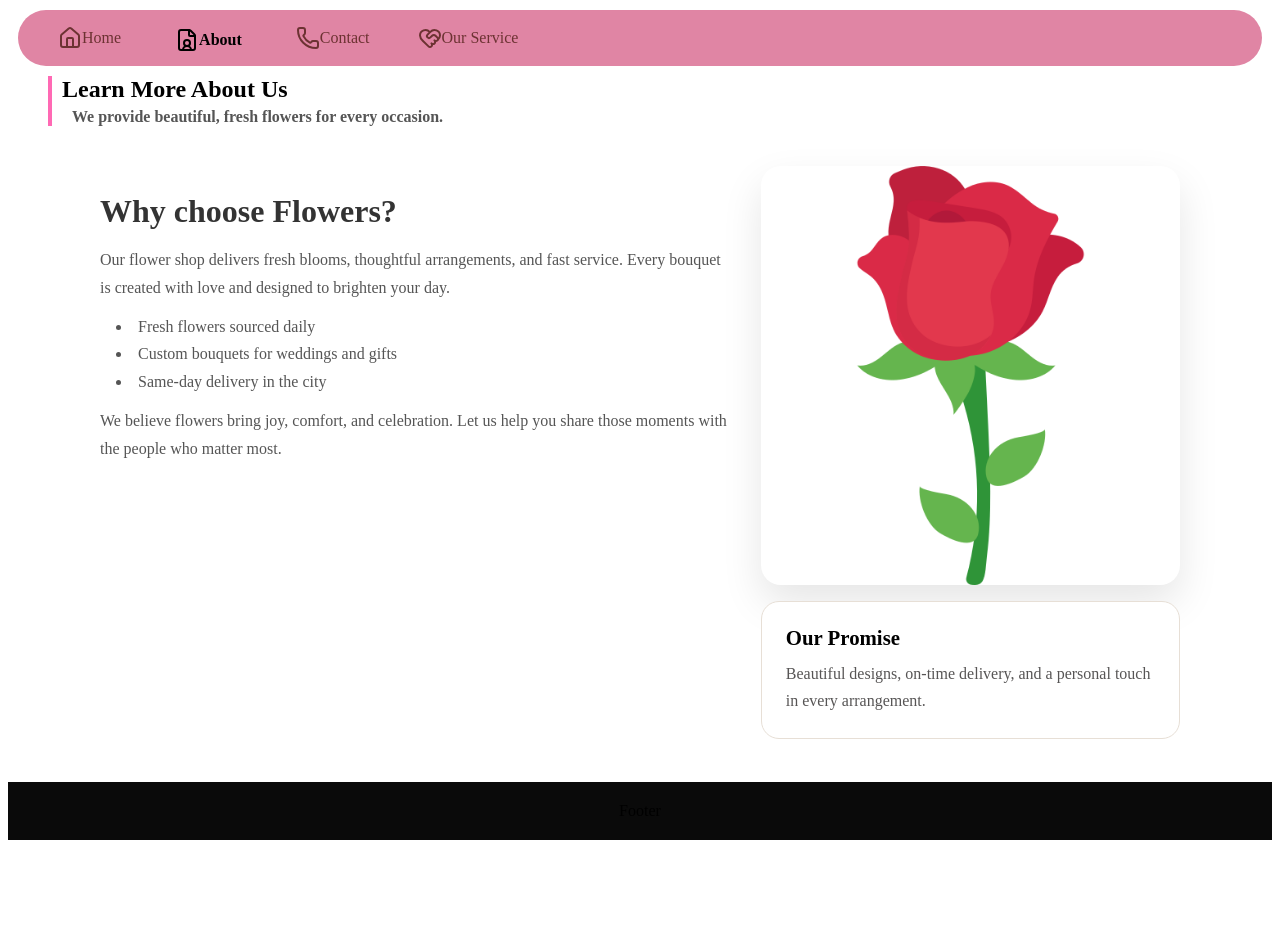
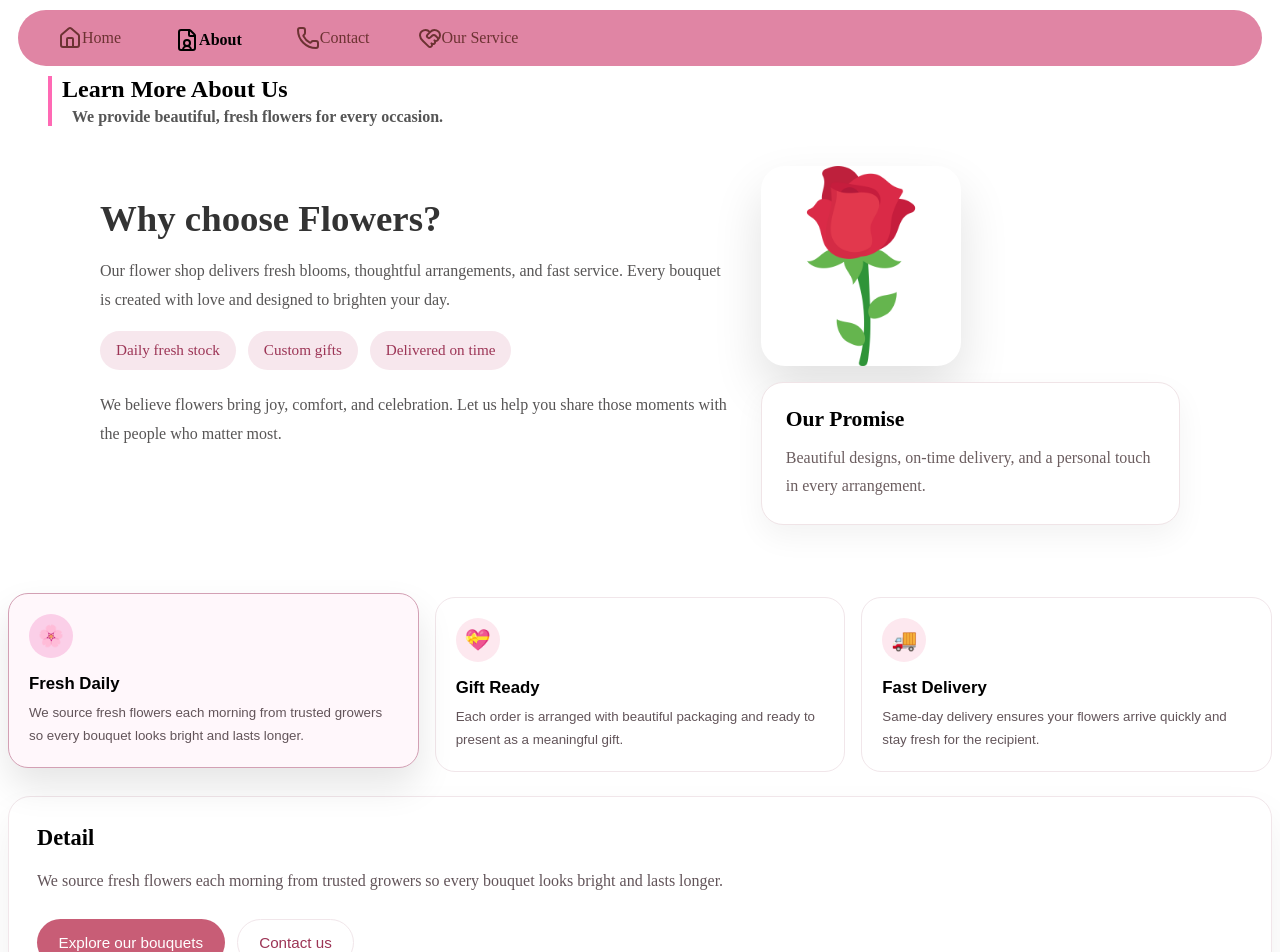
Before and after one commit to snehamore23/Flowers-shop-react-app, a React (Vite) app in the folder Desktop/Flowers/: page /about in a window 1280 px wide. Shown: the top 952 px of the page. Before the commit the page ends 848 px from the top, so only its background shows below. Built offline with nearby package versions, Linux system fonts and the light colour scheme.

Commit message:
not found done

```diff
--- a/Desktop/Flowers/src/views/About/About.css
+++ b/Desktop/Flowers/src/views/About/About.css
@@ -13,60 +13,186 @@
 }
 
 .about-text h2 {
-  font-size: 2rem;
+  font-size: 2.3rem;
   margin-bottom: 1rem;
 }
 
 .about-text p {
-  line-height: 1.75;
+  line-height: 1.85;
   margin-bottom: 1rem;
-  color: #555;
+  color: #575555;
 }
 
-.about-text ul {
-  list-style: disc inside;
-  margin: 1rem 0;
-  padding-left: 1rem;
-  color: #555;
+.about-highlights {
+  display: flex;
+  flex-wrap: wrap;
+  gap: 0.75rem;
+  margin: 1rem 0 1.25rem;
 }
 
-.about-text li {
-  margin-bottom: 0.6rem;
+.highlight-pill {
+  background: #f7e7ed;
+  color: #9c3455;
+  padding: 0.65rem 1rem;
+  border-radius: 999px;
+  font-size: 0.95rem;
 }
 
 .about-image-card {
   display: grid;
   gap: 1rem;
+  max-width: 420px;
+  justify-self: end;
 }
 
 .about-image-card img {
-  width: 100%;
-  border-radius: 20px;
+  width: 200px;
+  max-height: 300px;
+  border-radius: 24px;
   object-fit: cover;
-  min-height: 320px;
-  box-shadow: 0 18px 40px rgba(0, 0, 0, 0.1);
+  box-shadow: 0 24px 50px rgba(0, 0, 0, 0.12);
 }
 
 .about-card {
   background: #fff;
-  border: 1px solid #e7dfd6;
-  border-radius: 18px;
+  border: 1px solid #f0e4e7;
+  border-radius: 22px;
   padding: 1.5rem;
+  box-shadow: 0 12px 30px rgba(0, 0, 0, 0.05);
 }
 
 .about-card h3 {
-  margin: 0 0 0.6rem;
-  font-size: 1.3rem;
+  margin: 0 0 0.75rem;
+  font-size: 1.35rem;
 }
 
 .about-card p {
   margin: 0;
-  color: #575555;
+  color: #6b5d5f;
+  line-height: 1.75;
+}
+
+.feature-section {
+  margin-top: 3rem;
+  display: grid;
+  gap: 1.5rem;
+}
+
+.feature-grid {
+  display: grid;
+  grid-template-columns: repeat(3, minmax(0, 1fr));
+  gap: 1rem;
+}
+
+.feature-card {
+  background: #ffffff;
+  border: 1px solid #f1e6ea;
+  border-radius: 20px;
+  padding: 1.25rem;
+  text-align: left;
+  cursor: pointer;
+  transition: transform 0.2s ease, border-color 0.2s ease, box-shadow 0.2s ease, background 0.2s ease;
+}
+
+.feature-card:hover,
+.feature-card.active {
+  transform: translateY(-4px);
+  border-color: #d3a0b4;
+  box-shadow: 0 18px 36px rgba(0, 0, 0, 0.1);
+  background: #fff7fb;
+}
+
+.feature-icon {
+  display: inline-flex;
+  align-items: center;
+  justify-content: center;
+  width: 44px;
+  height: 44px;
+  background: #fde8ef;
+  border-radius: 50%;
+  margin-bottom: 1rem;
+  font-size: 1.3rem;
+}
+
+.feature-card h4 {
+  margin: 0 0 0.5rem;
+  font-size: 1.05rem;
+}
+
+.feature-card p {
+  margin: 0;
+  color: #625459;
   line-height: 1.7;
 }
 
-@media (max-width: 900px) {
-  .about-row {
+.feature-detail-card {
+  background: #fff;
+  border: 1px solid #f1e6ea;
+  border-radius: 22px;
+  padding: 1.75rem;
+  box-shadow: 0 20px 42px rgba(0, 0, 0, 0.06);
+}
+
+.feature-detail-card h3 {
+  margin: 0 0 1rem;
+  font-size: 1.4rem;
+}
+
+.feature-detail-card p {
+  margin: 0 0 1.5rem;
+  color: #625459;
+  line-height: 1.75;
+}
+
+.feature-actions {
+  display: flex;
+  gap: 0.75rem;
+  flex-wrap: wrap;
+}
+
+.primary-button,
+.secondary-button {
+  border: none;
+  border-radius: 999px;
+  padding: 0.85rem 1.35rem;
+  font-size: 0.95rem;
+  cursor: pointer;
+}
+
+.primary-button {
+  background: #c85d76;
+  color: #fff;
+}
+
+.secondary-button {
+  background: #fff;
+  color: #9c3455;
+  border: 1px solid #f1e6ea;
+}
+
+.feature-card:hover .feature-icon,
+.feature-card.active .feature-icon {
+  background: #fbcfe8;
+}
+
+@media (max-width: 980px) {
+  .feature-grid {
+    grid-template-columns: repeat(2, minmax(0, 1fr));
+  }
+}
+
+@media (max-width: 700px) {
+  .about-row,
+  .feature-grid {
     grid-template-columns: 1fr;
   }
+
+  .about-image-card {
+    max-width: 100%;
+    justify-self: stretch;
+  }
+
+  .feature-actions {
+    flex-direction: column;
+  }
 }
--- a/Desktop/Flowers/src/views/About/About.jsx
+++ b/Desktop/Flowers/src/views/About/About.jsx
@@ -1,3 +1,5 @@
+import { useState } from "react"
+import { useNavigate } from "react-router-dom"
 import "./About.css"
 import Navbar from "../../components/Navbar/Navbar"
 import Footer from "../../components/Footer/Footer"
@@ -5,7 +7,32 @@ import BodyContainer from "../../components/BodyContainer/BodyContainer"
 import PageTitle from "../../components/PageTitle/PageTitle"
 import aboutImg from "../../assets/1.png"
 
+const FEATURE_CARDS = [
+  {
+    id: 1,
+    icon: "🌸",
+    title: "Fresh Daily",
+    detail: "We source fresh flowers each morning from trusted growers so every bouquet looks bright and lasts longer.",
+  },
+  {
+    id: 2,
+    icon: "💝",
+    title: "Gift Ready",
+    detail: "Each order is arranged with beautiful packaging and ready to present as a meaningful gift.",
+  },
+  {
+    id: 3,
+    icon: "🚚",
+    title: "Fast Delivery",
+    detail: "Same-day delivery ensures your flowers arrive quickly and stay fresh for the recipient.",
+  },
+]
+
 function About() {
+  const navigate = useNavigate()
+  const [activeFeature, setActiveFeature] = useState(1)
+  const selectedFeature = FEATURE_CARDS.find((feature) => feature.id === activeFeature)
+
   return (
     <div>
       <Navbar active="about" />
@@ -21,11 +48,11 @@ function About() {
               Our flower shop delivers fresh blooms, thoughtful arrangements, and fast service.
               Every bouquet is created with love and designed to brighten your day.
             </p>
-            <ul>
-              <li>Fresh flowers sourced daily</li>
-              <li>Custom bouquets for weddings and gifts</li>
-              <li>Same-day delivery in the city</li>
-            </ul>
+            <div className="about-highlights">
+              <div className="highlight-pill">Daily fresh stock</div>
+              <div className="highlight-pill">Custom gifts</div>
+              <div className="highlight-pill">Delivered on time</div>
+            </div>
             <p>
               We believe flowers bring joy, comfort, and celebration. Let us help you share
               those moments with the people who matter most.
@@ -42,6 +69,34 @@ function About() {
             </div>
           </div>
         </div>
+
+        <div className="feature-section">
+          <div className="feature-grid">
+            {FEATURE_CARDS.map((feature) => (
+              <button
+                key={feature.id}
+                type="button"
+                className={`feature-card ${feature.id === activeFeature ? "active" : ""}`}
+                onClick={() => setActiveFeature(feature.id)}
+              >
+                <span className="feature-icon">{feature.icon}</span>
+                <div>
+                  <h4>{feature.title}</h4>
+                  <p>{feature.detail}</p>
+                </div>
+              </button>
+            ))}
+          </div>
+
+          <div className="feature-detail-card">
+            <h3>Detail</h3>
+            <p>{selectedFeature.detail}</p>
+            <div className="feature-actions">
+              <button type="button" className="primary-button" onClick={() => navigate("/")}>Explore our bouquets</button>
+              <button type="button" className="secondary-button" onClick={() => navigate("/contact")}>Contact us</button>
+            </div>
+          </div>
+        </div>
       </BodyContainer>
       <Footer />
     </div>
--- a/Desktop/Flowers/src/views/Contact/Contact.css
+++ b/Desktop/Flowers/src/views/Contact/Contact.css
@@ -0,0 +1,130 @@
+.contact-grid {
+  display: grid;
+  grid-template-columns: 1fr 1fr;
+  gap: 2rem;
+  max-width: 1080px;
+  margin: 0 auto;
+  padding: 1.5rem 0 3rem;
+}
+
+.contact-card {
+  background: #fff;
+  border: 1px solid #f1e1e8;
+  border-radius: 24px;
+  padding: 2rem;
+  box-shadow: 0 18px 40px rgba(0, 0, 0, 0.06);
+}
+
+.contact-card h2 {
+  margin: 0 0 1rem;
+  font-size: 1.9rem;
+  color: #2d1a2a;
+}
+
+.contact-card p {
+  color: #5a4b55;
+  line-height: 1.8;
+}
+
+.contact-meta {
+  display: grid;
+  gap: 1rem;
+  margin-top: 1.75rem;
+}
+
+.contact-meta div {
+  background: #fff6f8;
+  border: 1px solid #f4d7df;
+  border-radius: 16px;
+  padding: 1rem 1.25rem;
+}
+
+.contact-meta strong {
+  display: block;
+  margin-bottom: 0.45rem;
+  color: #9f426c;
+}
+
+.contact-meta p {
+  margin: 0;
+  color: #6c5968;
+}
+
+.contact-highlights {
+  display: flex;
+  flex-wrap: wrap;
+  gap: 0.75rem;
+  margin-top: 1.75rem;
+}
+
+.contact-highlights span {
+  display: inline-flex;
+  align-items: center;
+  padding: 0.75rem 1rem;
+  border-radius: 999px;
+  background: #fde8ef;
+  color: #9c3455;
+  font-size: 0.95rem;
+}
+
+.contact-form-inner {
+  display: grid;
+  gap: 1rem;
+}
+
+.contact-form-inner label {
+  display: grid;
+  gap: 0.5rem;
+  color: #4f3b47;
+  font-size: 0.95rem;
+}
+
+.contact-form-inner input,
+.contact-form-inner textarea {
+  width: 100%;
+  border: 1px solid #e8d6dc;
+  border-radius: 16px;
+  padding: 0.95rem 1rem;
+  font-size: 0.95rem;
+  background: #fff;
+  outline: none;
+  transition: border-color 0.2s ease, box-shadow 0.2s ease;
+}
+
+.contact-form-inner input:focus,
+.contact-form-inner textarea:focus {
+  border-color: #cc8ca6;
+  box-shadow: 0 0 0 4px rgba(232, 155, 174, 0.18);
+}
+
+.submit-button {
+  border: none;
+  background: #c85d76;
+  color: #fff;
+  border-radius: 999px;
+  padding: 0.95rem 1.5rem;
+  font-size: 1rem;
+  cursor: pointer;
+  transition: transform 0.2s ease, box-shadow 0.2s ease;
+}
+
+.submit-button:hover {
+  transform: translateY(-1px);
+  box-shadow: 0 12px 25px rgba(200, 93, 118, 0.22);
+}
+
+@media (max-width: 950px) {
+  .contact-grid {
+    grid-template-columns: 1fr;
+  }
+}
+
+@media (max-width: 600px) {
+  .contact-card {
+    padding: 1.5rem;
+  }
+
+  .contact-card h2 {
+    font-size: 1.65rem;
+  }
+}
--- a/Desktop/Flowers/src/views/Contact/Contact.jsx
+++ b/Desktop/Flowers/src/views/Contact/Contact.jsx
@@ -2,16 +2,70 @@ import "./Contact.css"
 import Navbar from "../../components/Navbar/Navbar"
 import Footer from "../../components/Footer/Footer"
 import BodyContainer from "../../components/BodyContainer/BodyContainer"
-import PageTitle from "../../components/PageTitle/PageTitle";
+import PageTitle from "../../components/PageTitle/PageTitle"
 
 function Contact() {
   return (
     <div>
-      <Navbar active="contact"/>
-      <PageTitle title="Get in touch with us "
-      subtitle={`we are just one call away`} />
+      <Navbar active="contact" />
+      <PageTitle
+        title="Get in touch with us"
+        subtitle="We are just one call away"
+      />
+
       <BodyContainer>
-        <div>Contact</div>
+        <div className="contact-grid">
+          <section className="contact-card contact-info">
+            <h2>Contact Details</h2>
+            <p>
+              Have a question or need a custom order? We’re here to help. Reach out by phone,
+              email, or use the quick form.
+            </p>
+            <div className="contact-meta">
+              <div>
+                <strong>Phone</strong>
+                <p>+91 98765 43210</p>
+              </div>
+              <div>
+                <strong>Email</strong>
+                <p>hello@flowershop.com</p>
+              </div>
+              <div>
+                <strong>Location</strong>
+                <p>Flower Street, Garden City, India</p>
+              </div>
+            </div>
+            <div className="contact-highlights">
+              <span>Fast delivery support</span>
+              <span>Custom bouquet requests</span>
+              <span>Fresh flowers daily</span>
+            </div>
+          </section>
+
+          <section className="contact-card contact-form">
+            <h2>Send us a message</h2>
+            <form className="contact-form-inner">
+              <label>
+                Name
+                <input type="text" placeholder="Your name" />
+              </label>
+
+              <label>
+                Email
+                <input type="email" placeholder="Your email" />
+              </label>
+
+              <label>
+                Message
+                <textarea rows="5" placeholder="What can we help you with?" />
+              </label>
+
+              <button type="submit" className="submit-button">
+                Send Message
+              </button>
+            </form>
+          </section>
+        </div>
       </BodyContainer>
       <Footer />
     </div>
```
